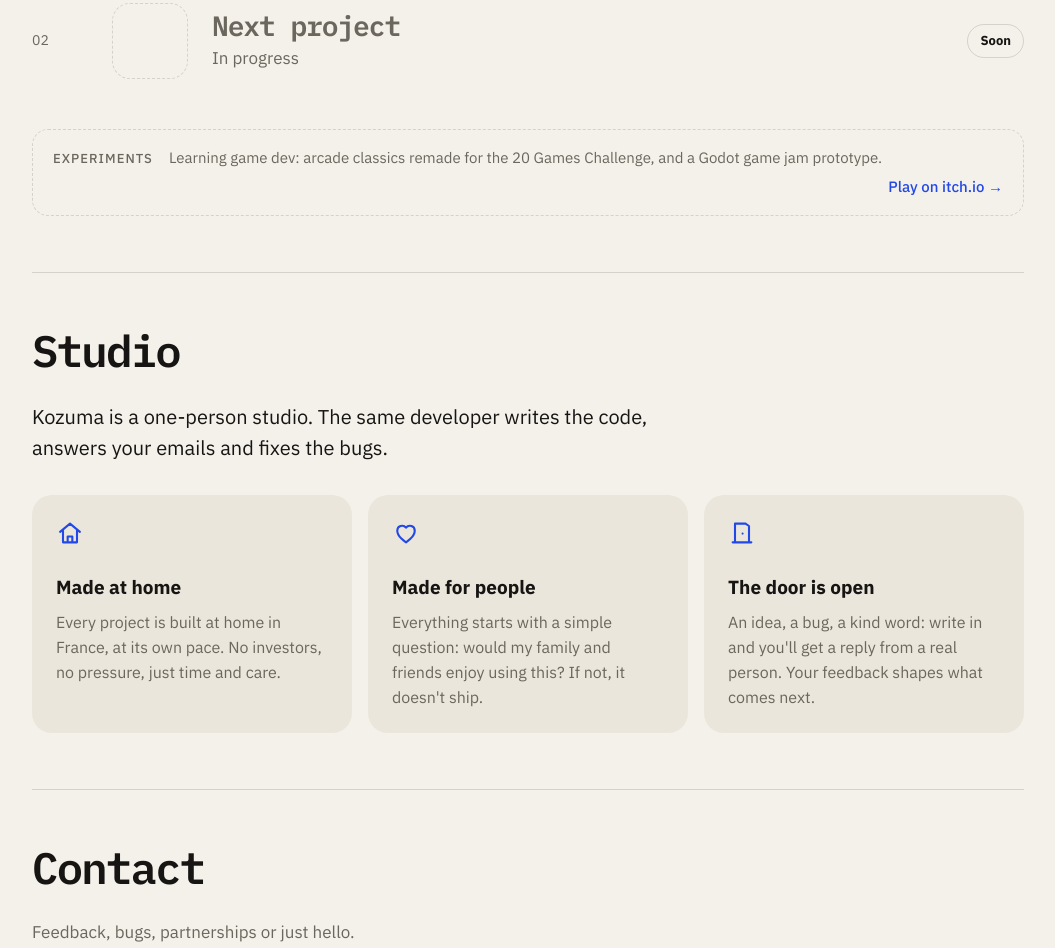
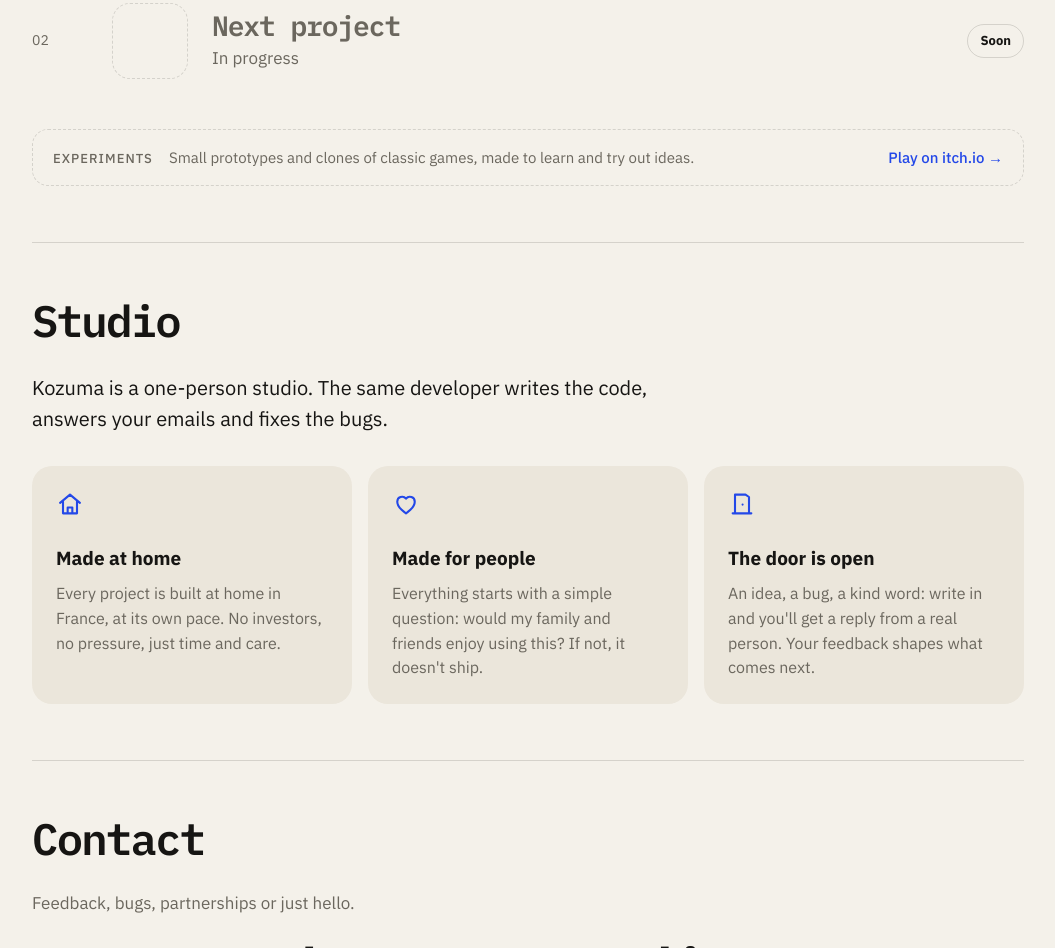
Before and after one commit to Nabil080/Kozuma-Site, a plain HTML site: page index.html in a window 1280 px wide. Shown: the part 943-1891 px from the top of the page, without its empty margins (112-1167 px from the left). Drawn offline with Linux system fonts and the light colour scheme.

Commit message:
Make the experiments blurb more general

```diff
--- a/index.html
+++ b/index.html
@@ -184,7 +184,7 @@
       </ul>
       <a class="lab" href="https://kozumagames.itch.io" rel="noopener">
         <span class="label"><span lang="en">Experiments</span><span lang="fr">Expérimentations</span></span>
-        <span class="lab-text"><span lang="en">Learning game dev: arcade classics remade for the 20 Games Challenge, and a Godot game jam prototype.</span><span lang="fr">J'apprends le jeu vidéo : des classiques d'arcade refaits pour le 20 Games Challenge, et un proto de game jam sous Godot.</span></span>
+        <span class="lab-text"><span lang="en">Small prototypes and clones of classic games, made to learn and try out ideas.</span><span lang="fr">Des petits prototypes et clones de jeux classiques, faits pour apprendre et tester des idées.</span></span>
         <span class="lab-go"><span lang="en">Play on itch.io</span><span lang="fr">Jouer sur itch.io</span> →</span>
       </a>
     </section>
```
